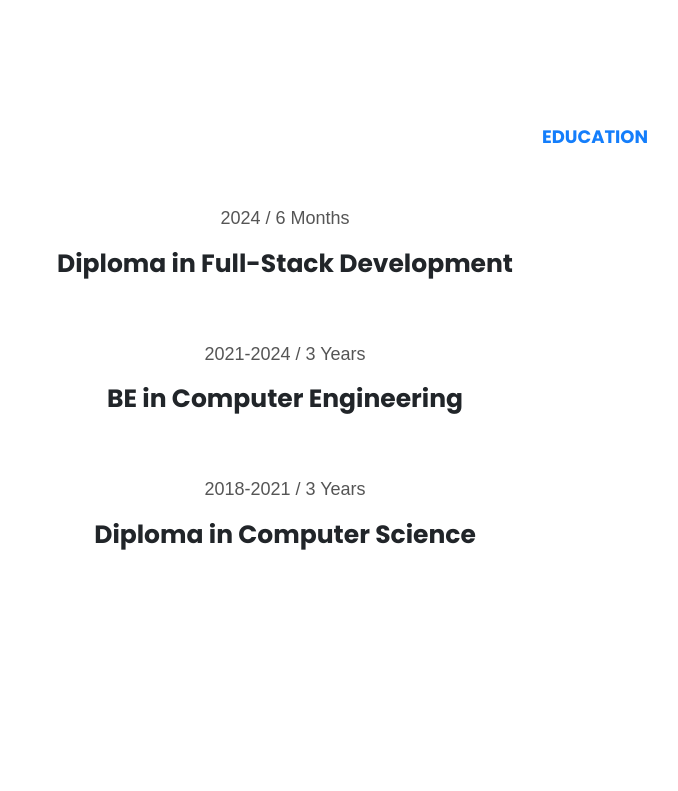
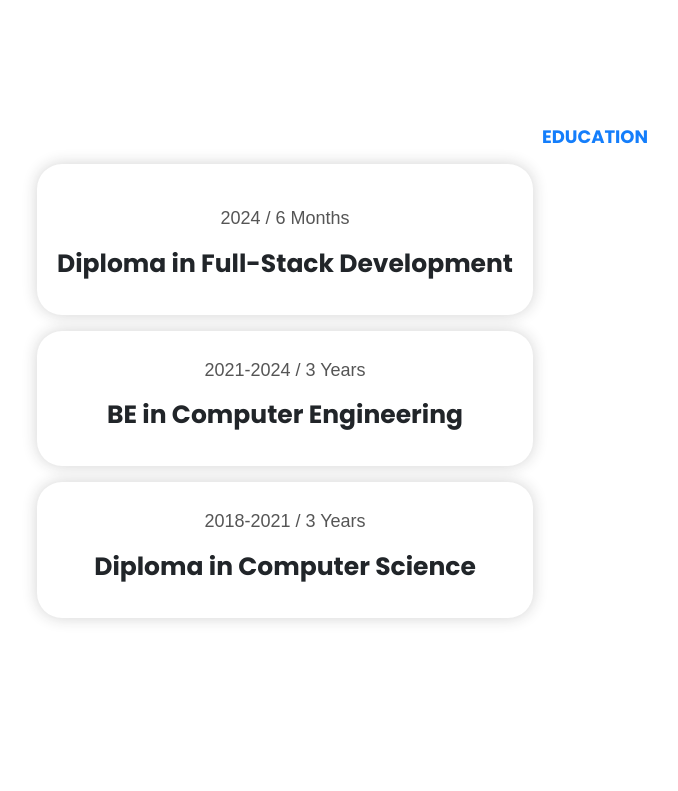
Before and after one commit to PrathameshAdinawar/Personal-Portfolio, a plain HTML site: page Portfolio/index.html in a window 1280 px wide. Shown: the part 1000-1791 px from the top of the page, without its empty margins (45-723 px from the left). Drawn offline with nearby package versions, Linux system fonts and the light colour scheme.

Commit message:
filter
filter:drop-shadow

```diff
--- a/Portfolio/css/style.css
+++ b/Portfolio/css/style.css
@@ -45,7 +45,7 @@
 }
 
 .f3{
-    color: #147efb;
+    color: rgb(20, 126, 251);
     font-size: 18px;
     font-weight: 700;
     margin-bottom: 1rem;
@@ -96,38 +96,21 @@
   .cards {
     /* position: relative; */
     display: flex;
-    justify-content: center;
+    justify-content: space-between;
     cursor: pointer;
-    /* width: 22em; */
     max-width: 496px;
-    padding-top: 10px;
+    padding: 10px;
     padding-bottom: 20px;
-    background: #FFF;
-    box-shadow: 0 0 6px 0 rgba(#202024, .12);
+    background-color: rgba(247, 247, 247, 0);
+    backdrop-filter: blur(10px);
     transition: all .35s ease;
+    border-radius: 25px;
+    box-shadow: 0 0 15px rgba(33,33,33,.2);
+
+    /* border: 2px solid red; */
+    /* gap: 10px; */
 
 
-    /* &::before, &::after {
-      content: "";
-      position: absolute;
-      top: 0; left: 0;
-      width: 100%;
-      background: #000;
-      height: 4px;
-    }
-
-    &::before {
-      width: 0;
-      opacity: 0;
-      transition: opacity 0 ease, width 0 ease;
-      transition-delay: .5s;
-    }
-
-    &::after {
-      width: 100%;
-      background: white;
-      transition: width .5s ease;
-    } */
 
     .content {
       /* width: 18em; */
@@ -141,24 +124,26 @@
       max-height: 0;
       transform: translateY(1em);
       transition: all .55s ease;
+      /* box-shadow: 0 0 20px 0 rgba(#000000ac, .12); */
 
     }
 
     &:hover {
       /* width: 24em; */
-      box-shadow: 0 10px 20px 0 rgba(#202024, .12);
 
       &::before {
         width: 100%;
         opacity: 1;
         transition: opacity .5s ease, width .5s ease;
         transition-delay: 0;
+
       }
 
       &::after {
         width: 0;
         opacity: 0;
         transition: width 0 ease;
+        /* box-shadow: 0 0 20px 0 rgba(#000000ac, .12); */
       }
 
 
@@ -166,10 +151,17 @@
       .hover_content {
         max-height: 12em;
         transform: none;
+        /* box-shadow: 0 0 20px 0 rgba(#000000ac, .12); */
+
       }
     }
   }
 
+  .cards:hover {
+    box-shadow: 0 0 15px rgba(20, 128, 251, 0.721);
+    background-color: rgba(255, 255, 255, 0.1);
+    backdrop-filter: blur(10px);
+  }
 
   .menu ul {
 
@@ -178,6 +170,8 @@
     display: table;
     width: 600px;
     text-align: center;
+    background-color: rgba(255, 255, 255, 0.1);
+    backdrop-filter: blur(10px);
   }
   .menu li {
     display: table-cell;
@@ -227,4 +221,5 @@
     cursor:pointer;
       margin-top: 1px;
       transform: scale(1.1);
+      filter: drop-shadow(0 0 15px rgba(33, 33, 33, 0.37));
   }
--- a/Portfolio/index.html
+++ b/Portfolio/index.html
@@ -124,7 +124,7 @@
     <div class="spc p-1" id="3"></div>
 
     <section>
-        <div class="spc container">
+        <div class="spc container row-gap-3">
             <h3 class="about f3">Education</h3>
 
 
@@ -142,7 +142,7 @@
                 </div>
             </div>
 
-            <div class="cards">
+            <div class="cards mt-3">
 
                 <div class="content">
                     <p class="intro f2" style="margin-top: 15px;">2021-2024 / 3 Years</p>
@@ -156,7 +156,7 @@
                 </div>
             </div>
 
-            <div class="cards">
+            <div class="cards mt-3">
                 <div class="content">
                     <p class="intro f2" style="margin-top: 15px;">2018-2021 / 3 Years</p>
                     <p class=" am1 f1 ">Diploma in Computer Science</p>
@@ -171,7 +171,7 @@
 
         </div>
 
-        </div>
+
     </section>
     <div class="spc p-1" id="4"></div>
 
```
Also changed, not shown: Portfolio/img/illustrations/mq.png.
